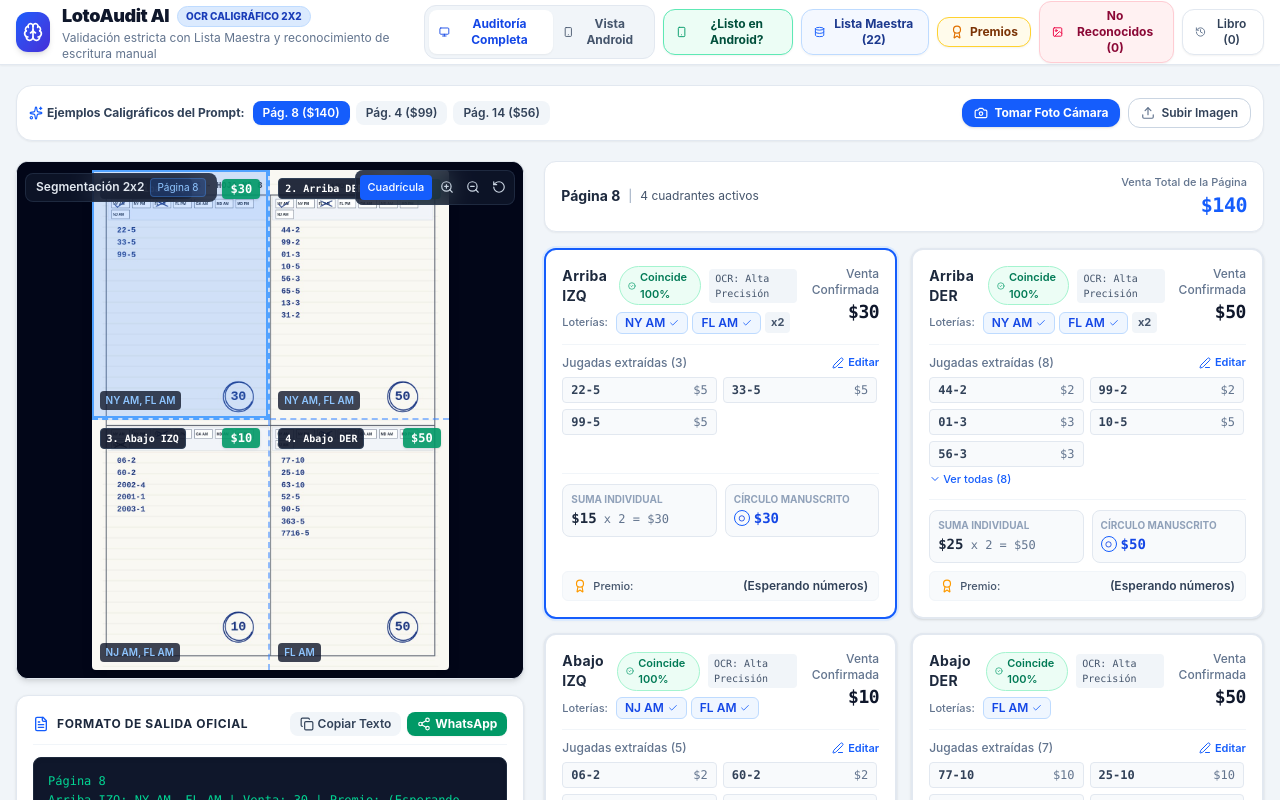
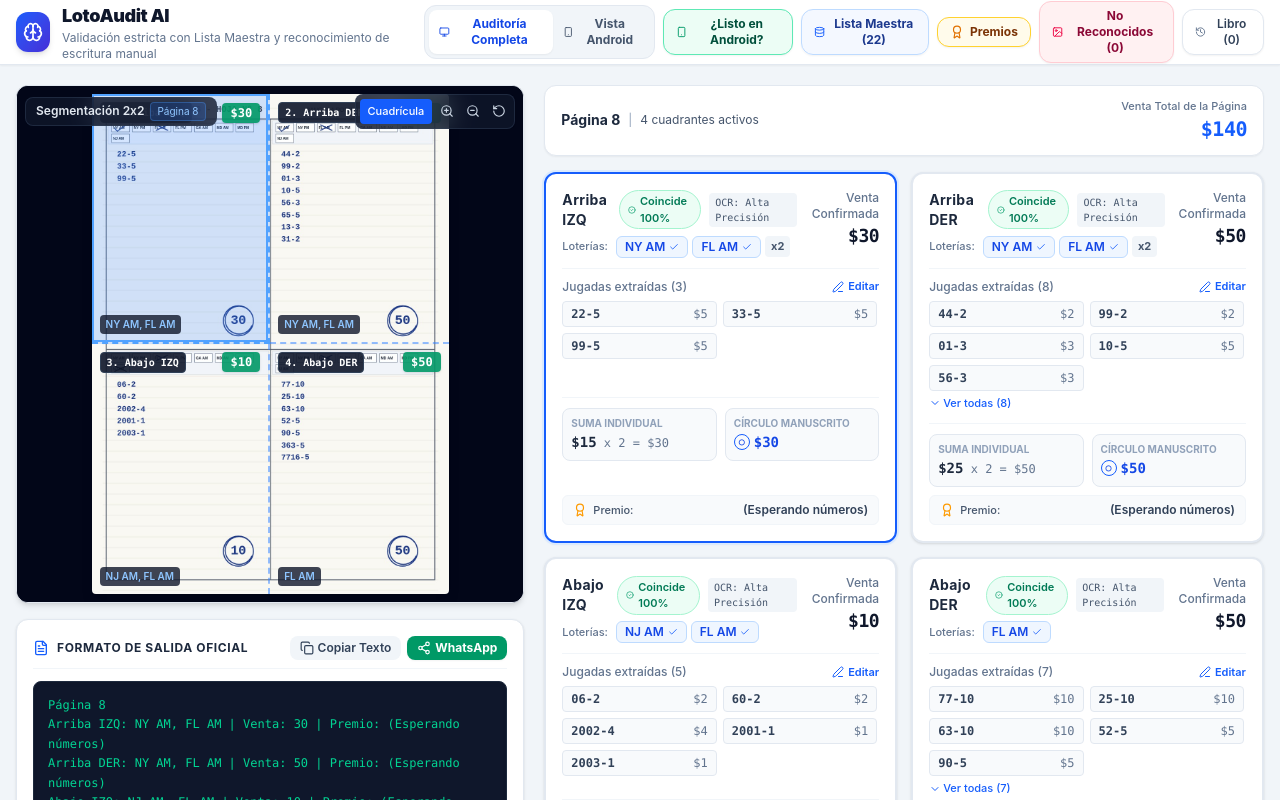
Before and after one commit to Drim0717/AuditorAI, a React (Vite) app: page / in a window 1280 px wide. Shown: the top 800 px of the page. Built offline with nearby package versions, Linux system fonts and the light colour scheme.

Commit message:
ui: eliminar badge OCR y barra de ejemplos para mejor display movil

```diff
--- a/src/App.tsx
+++ b/src/App.tsx
@@ -336,9 +336,6 @@ export default function App() {
                 <h1 className="font-black text-slate-900 text-base md:text-lg tracking-tight">
                   LotoAudit AI
                 </h1>
-                <span className="text-[10px] font-extrabold uppercase px-2 py-0.5 rounded-full bg-blue-100 text-blue-800 border border-blue-200">
-                  OCR Caligráfico 2x2
-                </span>
               </div>
               <p className="text-xs text-slate-500 hidden sm:block">
                 Validación estricta con Lista Maestra y reconocimiento de escritura manual
@@ -476,46 +473,6 @@ export default function App() {
           </div>
         )}
 
-        {/* Quick Sample Selector Bar */}
-        <div className="mb-5 bg-white p-3 rounded-2xl border border-slate-200 shadow-xs flex flex-wrap items-center justify-between gap-3">
-          <div className="flex items-center gap-2">
-            <span className="text-xs font-bold text-slate-700 flex items-center gap-1">
-              <Sparkles className="w-3.5 h-3.5 text-blue-600" />
-              Ejemplos Caligráficos del Prompt:
-            </span>
-            <div className="flex flex-wrap items-center gap-1.5">
-              {SAMPLE_SHEETS.map((s) => (
-                <button
-                  key={s.id}
-                  onClick={() => loadSampleSheet(s)}
-                  className={`px-2.5 py-1 rounded-lg text-xs font-semibold transition-all ${
-                    currentAudit?.pageNumber === s.pageNumber
-                      ? 'bg-blue-600 text-white shadow-xs'
-                      : 'bg-slate-100 text-slate-700 hover:bg-slate-200'
-                  }`}
-                >
-                  Pág. {s.pageNumber} (${s.expectedTotal})
-                </button>
-              ))}
-            </div>
-          </div>
-
-          {/* Quick upload & camera actions */}
-          <div className="flex items-center gap-2">
-            <button
-              onClick={() => cameraInputRef.current?.click()}
-              className="px-3 py-1.5 rounded-xl bg-blue-600 hover:bg-blue-700 text-white text-xs font-bold flex items-center gap-1.5 shadow-sm transition-all"
-            >
-              <Camera className="w-3.5 h-3.5" /> Tomar Foto Cámara
-            </button>
-            <button
-              onClick={() => galleryInputRef.current?.click()}
-              className="px-3 py-1.5 rounded-xl border border-slate-300 bg-white hover:bg-slate-50 text-slate-700 text-xs font-semibold flex items-center gap-1.5 transition-all"
-            >
-              <Upload className="w-3.5 h-3.5 text-slate-500" /> Subir Imagen
-            </button>
-          </div>
-        </div>
 
         {/* View Mode Switching: Android Phone Simulation vs Desktop Auditor */}
         {viewMode === 'android' ? (
```
